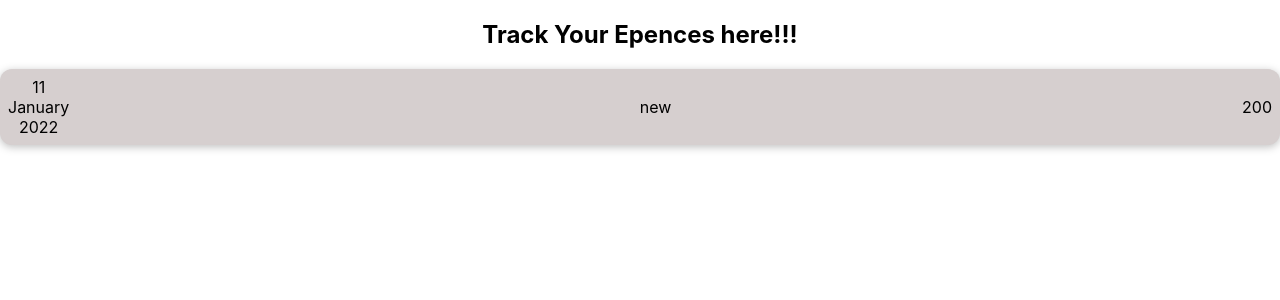
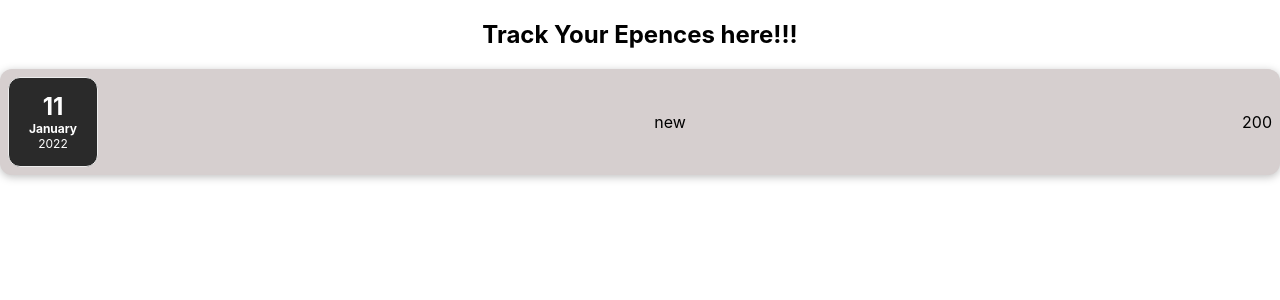
Before and after one commit to prabhashrai02/expence_tracker, a React (Create React App) app: page / in a window 1280 px wide. Shown: the top 300 px of the page. Built offline with nearby package versions, Linux system fonts and the light colour scheme.

Commit message:
added styling to date component

```diff
--- a/src/Components/ExpenceDate/ExpenceDate.css
+++ b/src/Components/ExpenceDate/ExpenceDate.css
@@ -0,0 +1,26 @@
+.expense_date {
+    display: flex;
+    flex-direction: column;
+    width: 5.5rem;
+    height: 5.5rem;
+    border: 1px solid #ececec;
+    background-color: #2a2a2a;
+    color: white;
+    border-radius: 12px;
+    align-items: center;
+    justify-content: center;
+}
+
+.expense_date_month {
+    font-size: 0.75rem;
+    font-weight: bold;
+}
+
+.expense_date_year {
+    font-size: 0.75rem;
+}
+
+.expense_date_day {
+    font-size: 1.5rem;
+    font-weight: bold;
+}
--- a/src/Components/ExpenceDate/ExpenceDate.js
+++ b/src/Components/ExpenceDate/ExpenceDate.js
@@ -1,13 +1,15 @@
+import './ExpenceDate.css';
+
 function ExpenceDate(props) {
     const day= props.date.toLocaleString('en-US', {day: '2-digit'});
     const month= props.date.toLocaleString('en-US', {month: 'long'});
     const year= props.date.getFullYear();
 
     return (
-        <div>
-            <div>{day}</div>
-            <div>{month}</div>
-            <div>{year}</div>
+        <div className="expense_date">
+            <div className="expense_date_day">{day}</div>
+            <div className="expense_date_month">{month}</div>
+            <div className="expense_date_year">{year}</div>
         </div>
     )
 }
```
